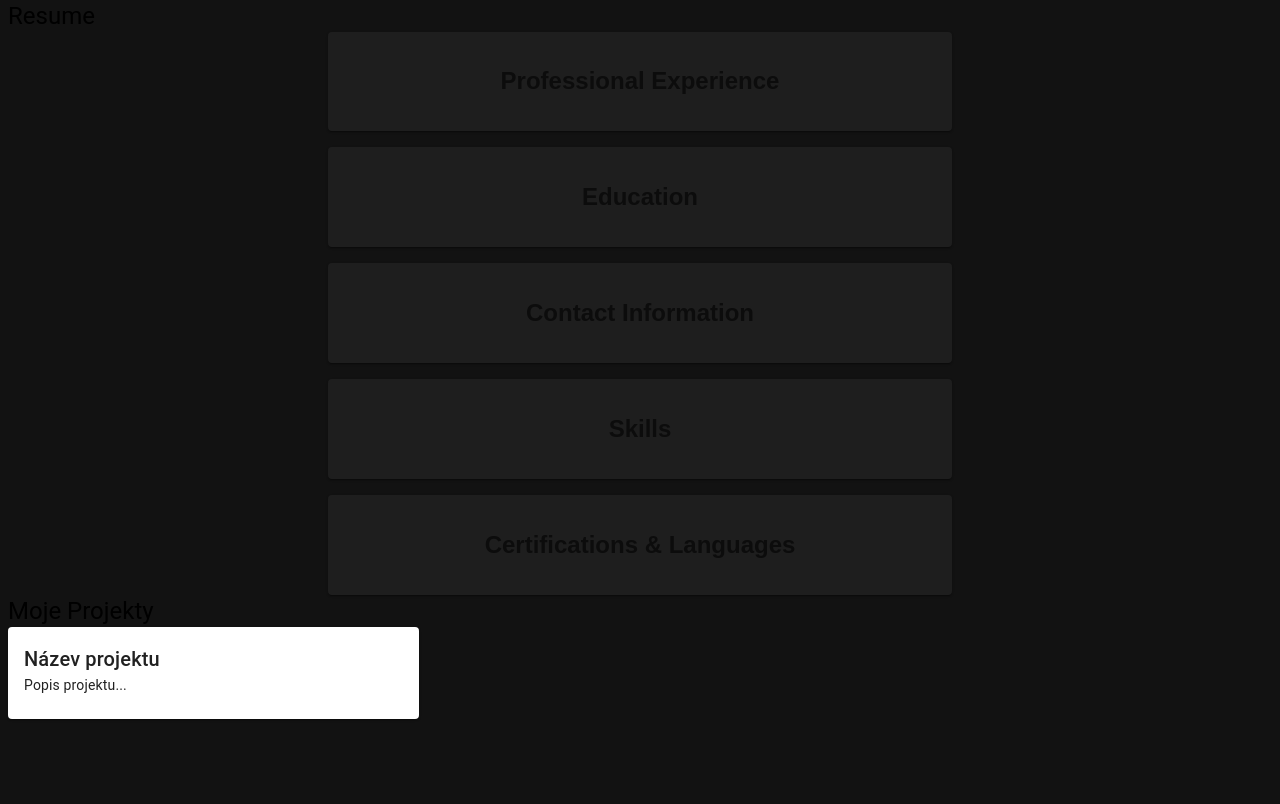
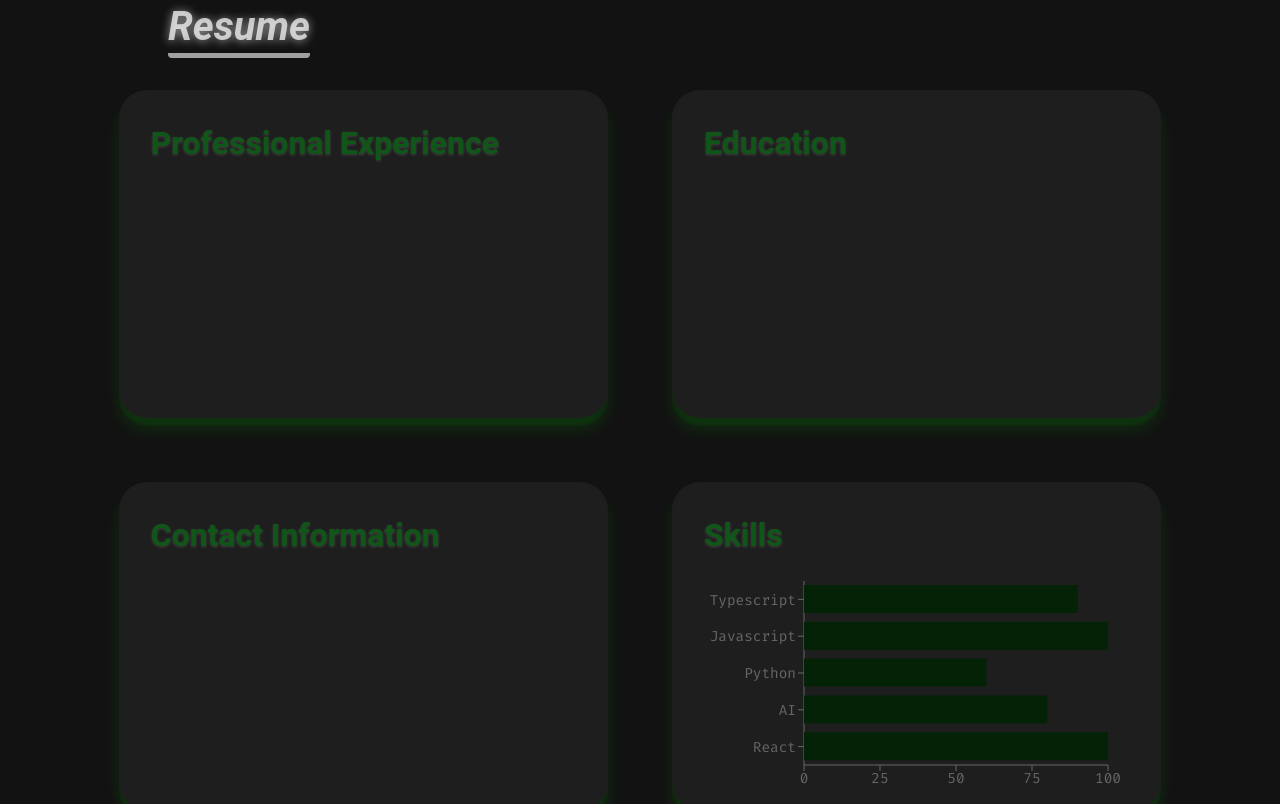
Before and after one commit to RysanekDavid/Web_CV, a React (Vite) app: page / in a window 1280 px wide. Shown: the part 1200-2004 px from the top of the page. Before the commit the page ends 1927 px from the top, so only its background shows below. Built offline with nearby package versions, Linux system fonts and the light colour scheme.

Commit message:
Skill_graph update

```diff
--- a/package.json
+++ b/package.json
@@ -17,6 +17,7 @@
     "react": "^18.2.0",
     "react-awesome-reveal": "^4.2.5",
     "react-dom": "^18.2.0",
+    "recharts": "^2.11.0",
     "web-vitals": "^3.5.0"
   },
   "devDependencies": {
--- a/src/App.tsx
+++ b/src/App.tsx
@@ -3,7 +3,7 @@ import "./App.css";
 import TopBar from "./components/TopBar";
 import BottomBar from "./components/BottomBar";
 import { AboutMe } from "./components/AboutMeContent";
-import Resume from "./components/ResumeContent";
+import Resume from "./components/Resume/ResumeContent";
 import Projects from "./components/ProjectContent";
 
 function App() {
--- a/src/components/AboutMeContent.tsx
+++ b/src/components/AboutMeContent.tsx
@@ -17,7 +17,6 @@ export function AboutMe() {
   const [professionIndex, setProfessionIndex] = useState(0);
   const [growVisible, setGrowVisible] = useState(true);
   const theme = useTheme();
-
   const isSmallScreenOrDown = useMediaQuery(theme.breakpoints.down("md"));
 
   useEffect(() => {
--- /dev/null
+++ b/src/components/Resume/ResumeContent.tsx
@@ -0,0 +1,82 @@
+import { styled } from "@mui/material/styles";
+import { Box, Paper, Grid } from "@mui/material";
+import Typography from "@mui/material/Typography";
+import SkillsChart from "./SkillsChart";
+
+const Item = styled(Paper)(({ theme }) => ({
+  backgroundColor: theme.palette.mode === "dark" ? "#1A2027" : "#1E1E1E",
+  color: theme.palette.text.secondary,
+  paddingTop: "0.5rem",
+  paddingLeft: "2rem",
+  borderRadius: "28px",
+  boxShadow:
+    "0px 12px 16px 0 rgba(0, 220, 0, 0.12), 0 8px 2px 0 rgba(0, 180, 0, 0.08)",
+  fontFamily: "Roboto",
+  fontSize: "1.2rem",
+  height: "40vh",
+}));
+
+const Title = styled("h2")({
+  fontSize: "2rem",
+  textShadow: "0px 1px 3px rgba(255, 255, 255, 0.16)",
+  color: "rgba(17, 86, 25, 1)",
+  fontFamily: "Roboto",
+});
+
+export default function Resume() {
+  return (
+    <>
+      <Box sx={{ flexGrow: 1 }}>
+        <Typography
+          sx={{
+            fontSize: "2.5rem",
+            color: "rgba(255, 255, 255, 0.71)",
+            textShadow: "0px 1px 10px rgba(255, 255, 255, 0.6)",
+            fontWeight: "bold",
+            fontFamily: "Roboto",
+            fontStyle: "oblique",
+            borderBottom: 5,
+            borderRadius: "4px",
+            borderColor: "rgba(255, 255, 255, 0.6)",
+            ml: "10rem",
+            mb: "2rem",
+            maxWidth: "fit-content",
+          }}
+          variant="h5"
+        >
+          Resume
+        </Typography>
+      </Box>
+      <Box sx={{ flexGrow: 1 }}>
+        <Grid container spacing={8} sx={{ justifyContent: "center" }}>
+          <Grid item xs={12} sm={6} md={4} lg={5}>
+            <Item>
+              <Title>Professional Experience</Title>
+            </Item>
+          </Grid>
+          <Grid item xs={12} sm={6} md={4} lg={5}>
+            <Item>
+              <Title>Education</Title>
+            </Item>
+          </Grid>
+          <Grid item xs={12} sm={6} md={4} lg={5}>
+            <Item>
+              <Title>Contact Information</Title>
+            </Item>
+          </Grid>
+          <Grid item xs={12} sm={6} md={4} lg={5}>
+            <Item>
+              <Title>Skills</Title>
+              <SkillsChart />
+            </Item>
+          </Grid>
+          <Grid item xs={12} sm={6} md={4} lg={5}>
+            <Item>
+              <Title>Certifications & Languages</Title>
+            </Item>
+          </Grid>
+        </Grid>
+      </Box>
+    </>
+  );
+}
--- /dev/null
+++ b/src/components/Resume/SkillsChart.jsx
@@ -0,0 +1,81 @@
+import React, { PureComponent } from "react";
+import {
+  BarChart,
+  Bar,
+  Cell,
+  XAxis,
+  YAxis,
+  CartesianGrid,
+  Tooltip,
+  Legend,
+  ResponsiveContainer,
+} from "recharts";
+
+const data = [
+  {
+    name: "Typescript",
+    value: 90,
+  },
+  {
+    name: "Javascript",
+    value: 100,
+  },
+  {
+    name: "Python",
+    value: 60,
+  },
+  {
+    name: "AI",
+    value: 80,
+  },
+  {
+    name: "React",
+    value: 100,
+  },
+];
+
+const CustomTooltip = ({ active, payload, label }) => {
+  if (active && payload && payload.length) {
+    return (
+      <div
+        style={{
+          backgroundColor: "#000000",
+          color: "#EAEAEA",
+          paddingTop: "1px",
+          paddingBottom: "1px",
+          paddingLeft: "10px",
+          paddingRight: "10px",
+          borderRadius: "12px",
+        }}
+      >
+        <p className="desc">{`${label}`}</p>
+        <p className="desc">
+          {`Percentage: ${(payload[0].value / 100) * 100}%`}
+        </p>
+      </div>
+    );
+  }
+
+  return null;
+};
+
+export default function SkillsChart() {
+  return (
+    <ResponsiveContainer width="95%" height="70%">
+      <BarChart
+        layout="vertical"
+        data={data}
+        margin={{ top: 0, right: 30, left: 40, bottom: 10 }}
+        style={{
+          fontFamily: "Fira Code",
+          fontSize: "0.9rem",
+        }}
+      >
+        <XAxis type="number" />
+        <YAxis type="category" dataKey="name" />
+        <Tooltip cursor={false} content={CustomTooltip} />
+        <Bar dataKey="value" fill="#032206" barSize={28} />
+      </BarChart>
+    </ResponsiveContainer>
+  );
+}
--- a/src/components/ResumeContent.tsx
+++ /dev/null
@@ -1,42 +0,0 @@
-import { styled } from "@mui/material/styles";
-import { Box, Paper, Grid } from "@mui/material";
-import Typography from "@mui/material/Typography";
-
-const Item = styled(Paper)(({ theme }) => ({
-  backgroundColor: theme.palette.mode === "dark" ? "#1A2027" : "#1E1E1E",
-  color: theme.palette.text.secondary,
-  padding: theme.spacing(2),
-  textAlign: "center",
-  fontFamily: "Arial, sans-serif",
-}));
-
-export default function Resume() {
-  return (
-    <>
-      <Box sx={{ flexGrow: 1 }}>
-        <Typography variant="h5">Resume</Typography>
-      </Box>
-      <Box sx={{ flexGrow: 1 }}>
-        <Grid container spacing={2} sx={{ justifyContent: "center" }}>
-          <Grid item xs={6}>
-            <Item>
-              <h2>Professional Experience</h2>
-            </Item>
-            <Item sx={{ mt: 2 }}>
-              <h2>Education</h2>
-            </Item>
-            <Item sx={{ mt: 2 }}>
-              <h2>Contact Information</h2>
-            </Item>
-            <Item sx={{ mt: 2 }}>
-              <h2>Skills</h2>
-            </Item>
-            <Item sx={{ mt: 2 }}>
-              <h2>Certifications & Languages</h2>
-            </Item>
-          </Grid>
-        </Grid>
-      </Box>
-    </>
-  );
-}
--- a/tsconfig.json
+++ b/tsconfig.json
@@ -9,6 +9,7 @@
     /* Bundler mode */
     "moduleResolution": "bundler",
     "allowImportingTsExtensions": true,
+    "allowJs": true,
     "resolveJsonModule": true,
     "isolatedModules": true,
     "noEmit": true,
```
Also changed, not shown: 1 other file (tests, documents, lock files or other folders).
